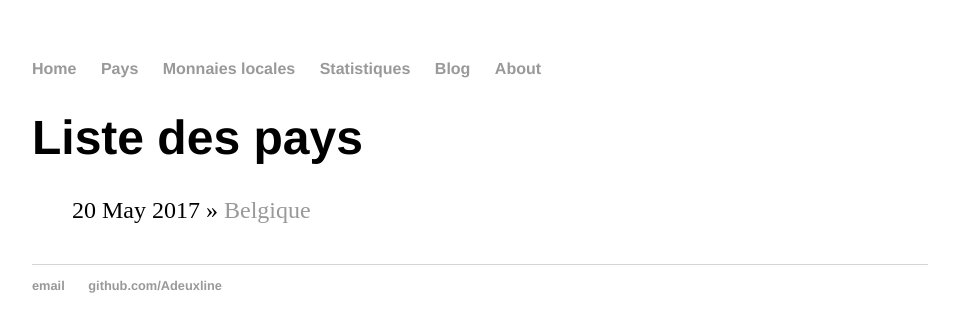
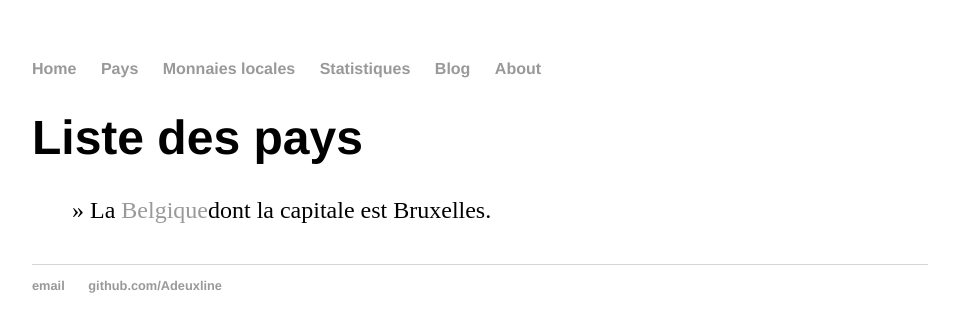
Before and after one commit to rlabe/adeuxline.github.io, a Jekyll site: the page built from countries/index.html, in a window 1280 px wide. Shown: the top 332 px of the page, without its empty margins (160-1119 px from the left). Built offline with Jekyll 4.4.1, drawn with Linux system fonts in a browser that asks for light colours.

Commit message:
Update index.html

```diff
--- a/countries/index.html
+++ b/countries/index.html
@@ -6,6 +6,6 @@ title: Liste des pays
 	<ul class="posts">
 
 	  {% for country in site.countries %}
-	    <li><span>{{ country.date | date_to_string }}</span> » <a href="{{ country.url }}" title="{{ country.title }}">{{ country.title }}</a></li>
+	    <li>» La <a href="{{ country.url }}" title="{{ country.title }}">{{ country.title }}</a>dont la capitale est {{ country.capitale }}.</li>
 	  {% endfor %}
 	</ul>
```
